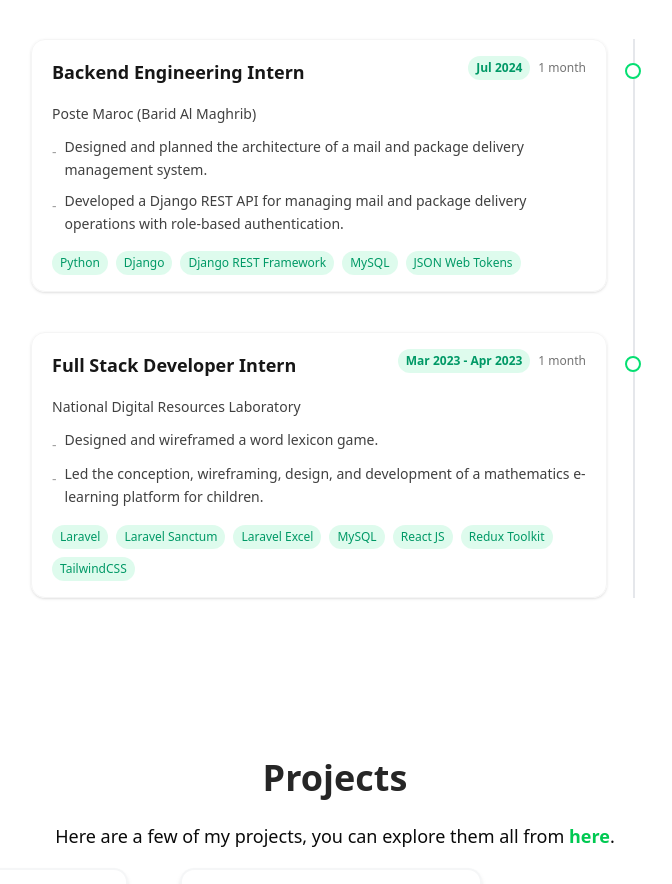
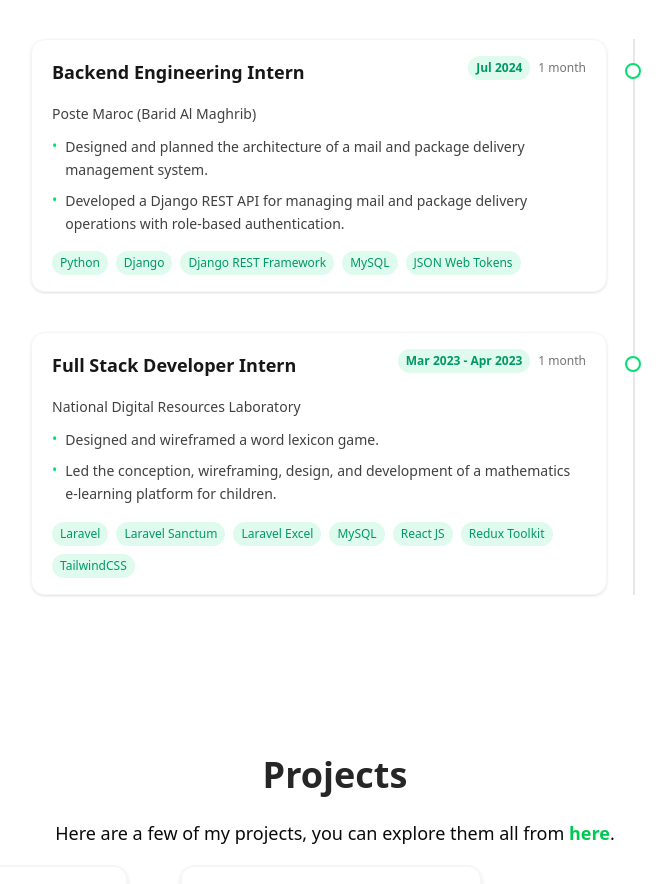
Before and after one commit to dev-saber/my-portfolio, a React (Vite) app: page / in a window 1280 px wide. Shown: the part 2420-3304 px from the top of the page, without its empty margins (305-977 px from the left). Built offline with nearby package versions, Linux system fonts and the light colour scheme.

Commit message:
experience' responsabilities list styling update

```diff
--- a/src/components/molecules/ExperienceTimeline.tsx
+++ b/src/components/molecules/ExperienceTimeline.tsx
@@ -39,8 +39,8 @@
                 <div className="space-y-2 mb-4">
                   {item.responsibilities.map((responsibility, idx) => (
                     <div key={idx} className="flex items-start gap-2">
-                      <span className="text-neutral-400 dark:text-neutral-500 mt-1.5 text-xs sm:text-sm">
-                        -
+                      <span className="text-green-400 dark:text-green-300 text-xs sm:text-sm flex items-center">
+                        •
                       </span>
                       <p className="text-neutral-700 dark:text-neutral-300 text-xs sm:text-sm leading-relaxed">
                         {responsibility}
```
